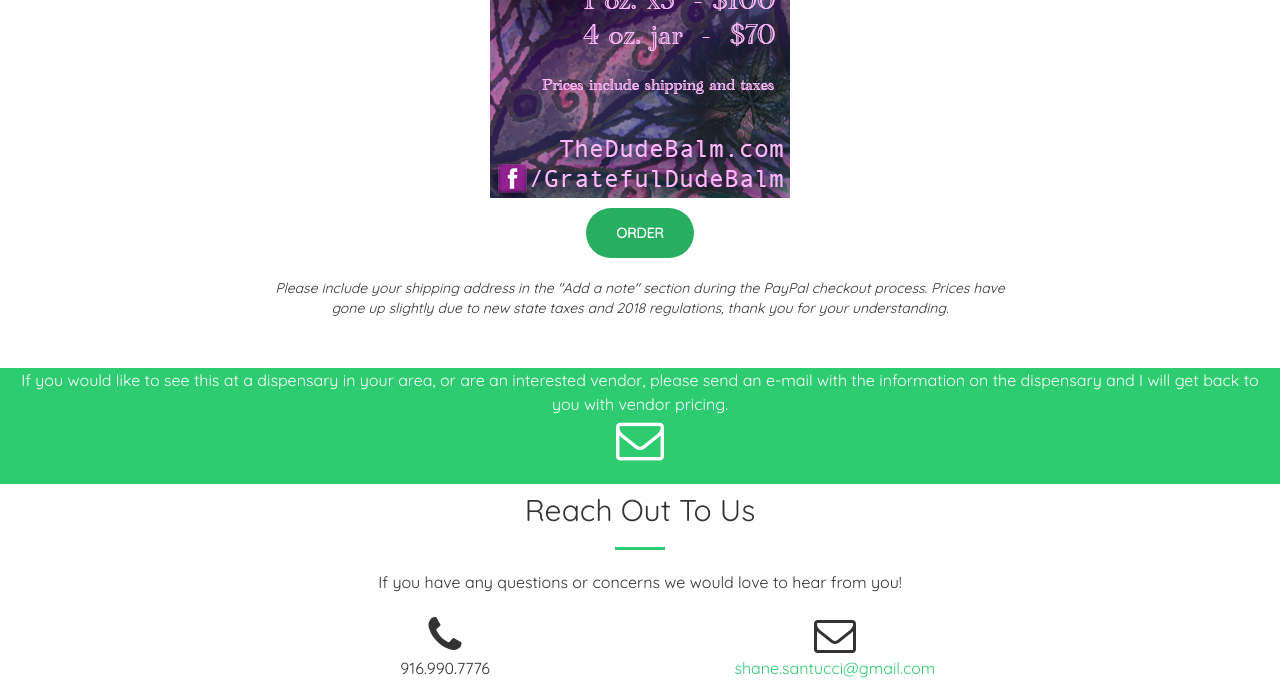
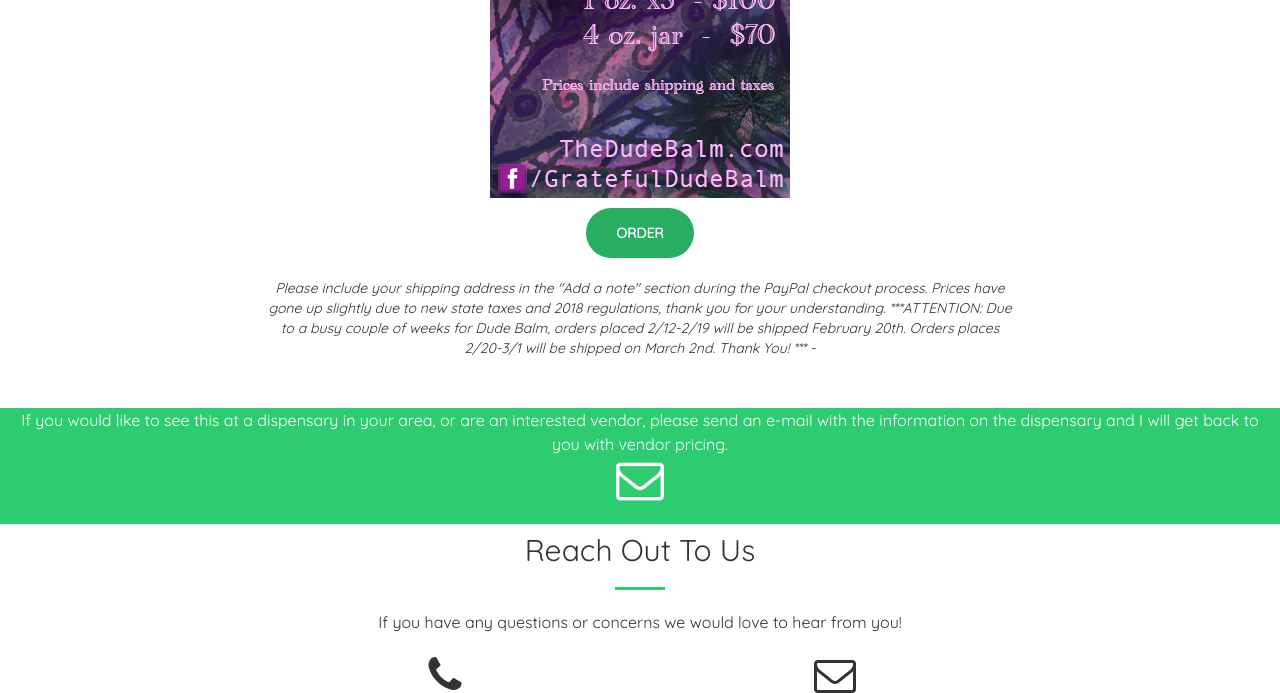
Before and after one commit to ssantucci/thedudebalm, a website: page index.html in a window 1280 px wide. Shown: the part 3261-3954 px from the top of the page. Drawn offline with nearby package versions, Linux system fonts and the light colour scheme.

Commit message:
Update index.html

```diff
--- a/index.html
+++ b/index.html
@@ -252,7 +252,7 @@
         <br>
         <a href="https://www.paypal.me/DudeBalm" class="btn btn-primary btn-xl">Order</a>
         <br>
-        <em>Please include your shipping address in the "Add a note" section during the PayPal checkout process. Prices have gone up slightly due to new state taxes and 2018 regulations, thank you for your understanding.</em>
+        <em>Please include your shipping address in the "Add a note" section during the PayPal checkout process. Prices have gone up slightly due to new state taxes and 2018 regulations, thank you for your understanding. ***ATTENTION: Due to a busy couple of weeks for Dude Balm, orders placed 2/12-2/19 will be shipped February 20th. Orders places 2/20-3/1 will be shipped on March 2nd. Thank You! *** - </em>
       </div>
     </div>
   </div>
```
